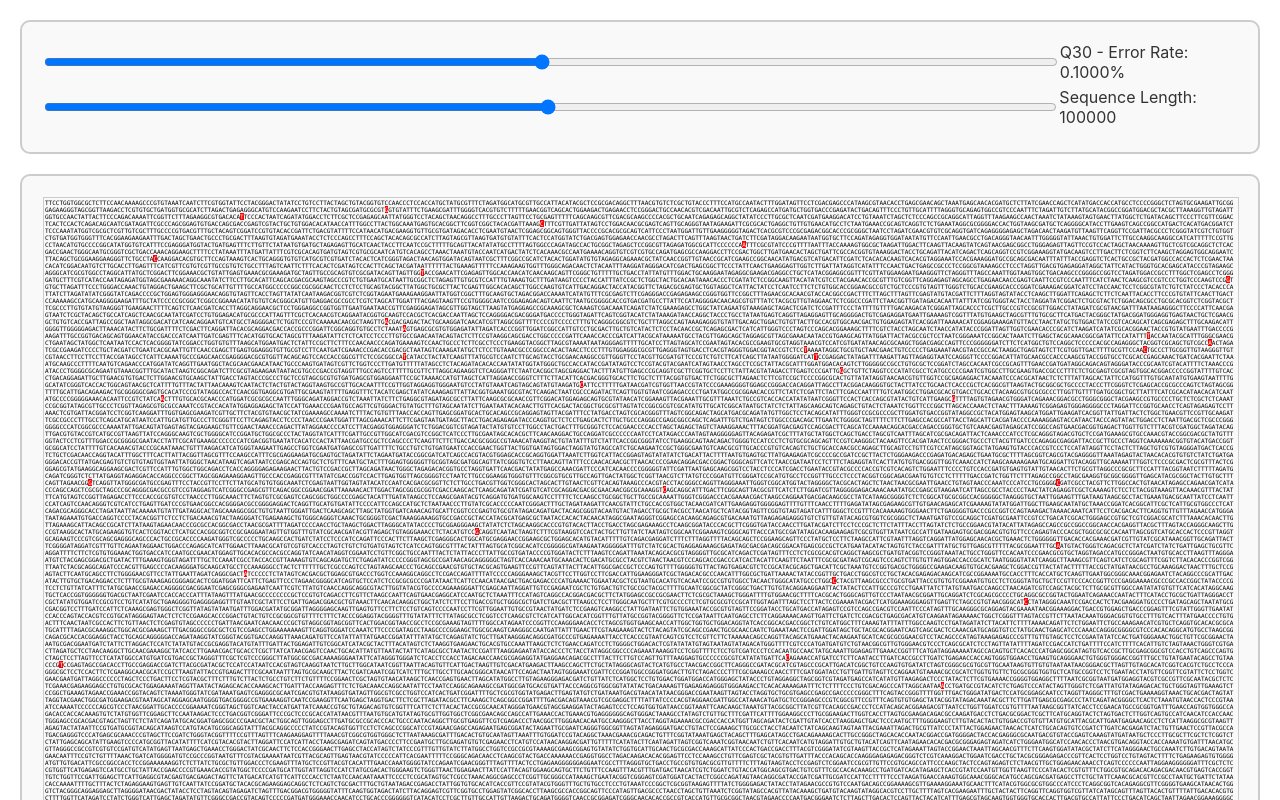
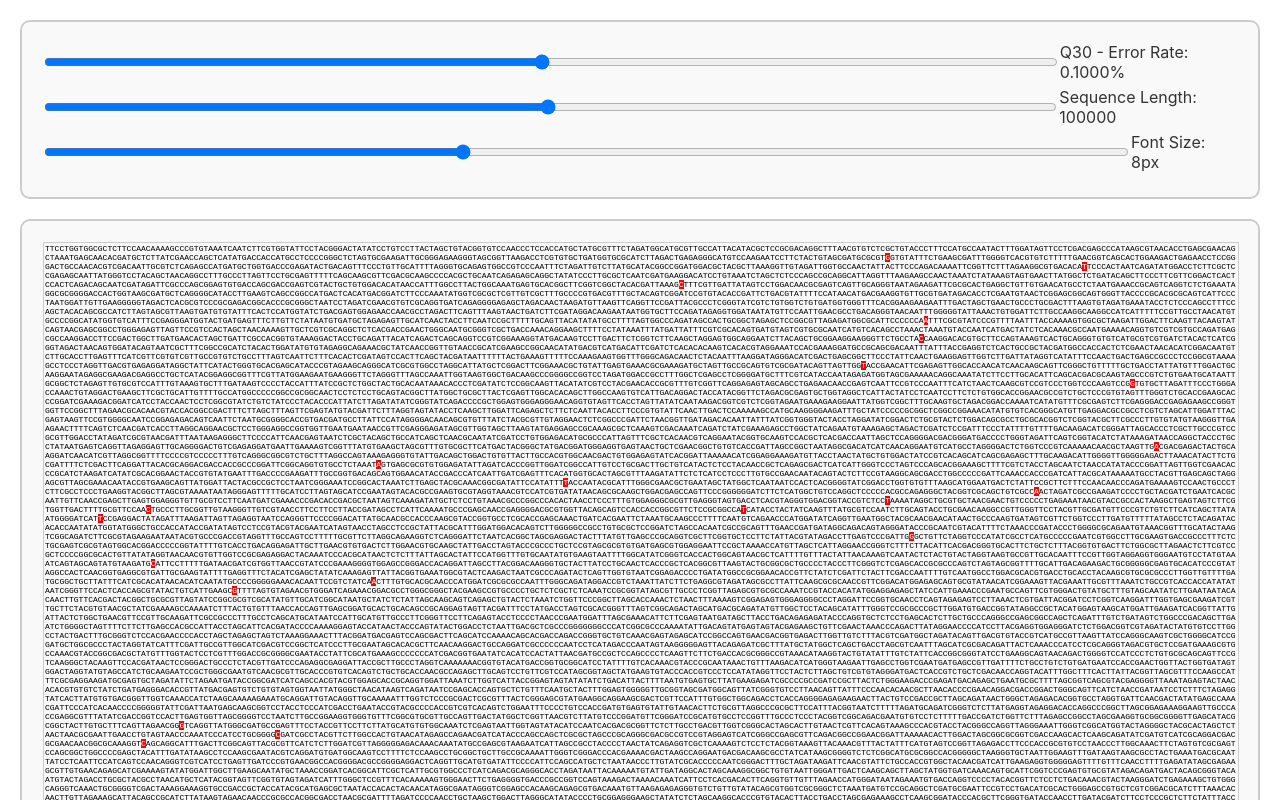
Before and after one commit to benhuckvale/visualise-qscores, a React (Create React App) app: page / in a window 1280 px wide. Shown: the top 800 px of the page. Built offline with nearby package versions, Linux system fonts and the light colour scheme.

Commit message:
Add slider to control font size.

```diff
--- a/src/App.js
+++ b/src/App.js
@@ -7,6 +7,7 @@ function App() {
   const [sequenceLength, setSequenceLength] = useState(100000); // Default sequence length
   const [sequence, setSequence] = useState("");
   const [errorPositions, setErrorPositions] = useState([]);
+  const [fontSize, setFontSize] = useState(8);
 
   function generateRandomSequence(length) {
     const bases = ['G', 'C', 'T', 'A'];
@@ -108,10 +109,24 @@ function App() {
           />
           <div className="slider-label">Sequence Length: {sequenceLength}</div>
         </div>
+        <div className="slider-container">
+          <input
+              type="range"
+              min="3"
+              max="16"
+              value={fontSize}
+              onChange={e => setFontSize(parseInt(e.target.value))}
+              style={{ width: "100%" }}
+          />
+          <div className="slider-label">Font Size: {fontSize}px</div>
+        </div>
       </div>
       <div className="sequence-box">
         <div className="sequence-container"
-             style={{ fontSize: "6px" }}
+             style={{
+                 fontSize: `${fontSize}px`,
+                 fontFamily: 'monospace'
+             }}
              contentEditable="true" // Make it editable like textarea
              dangerouslySetInnerHTML={renderSequenceWithErrors(sequence, qScore)}
         />
```
